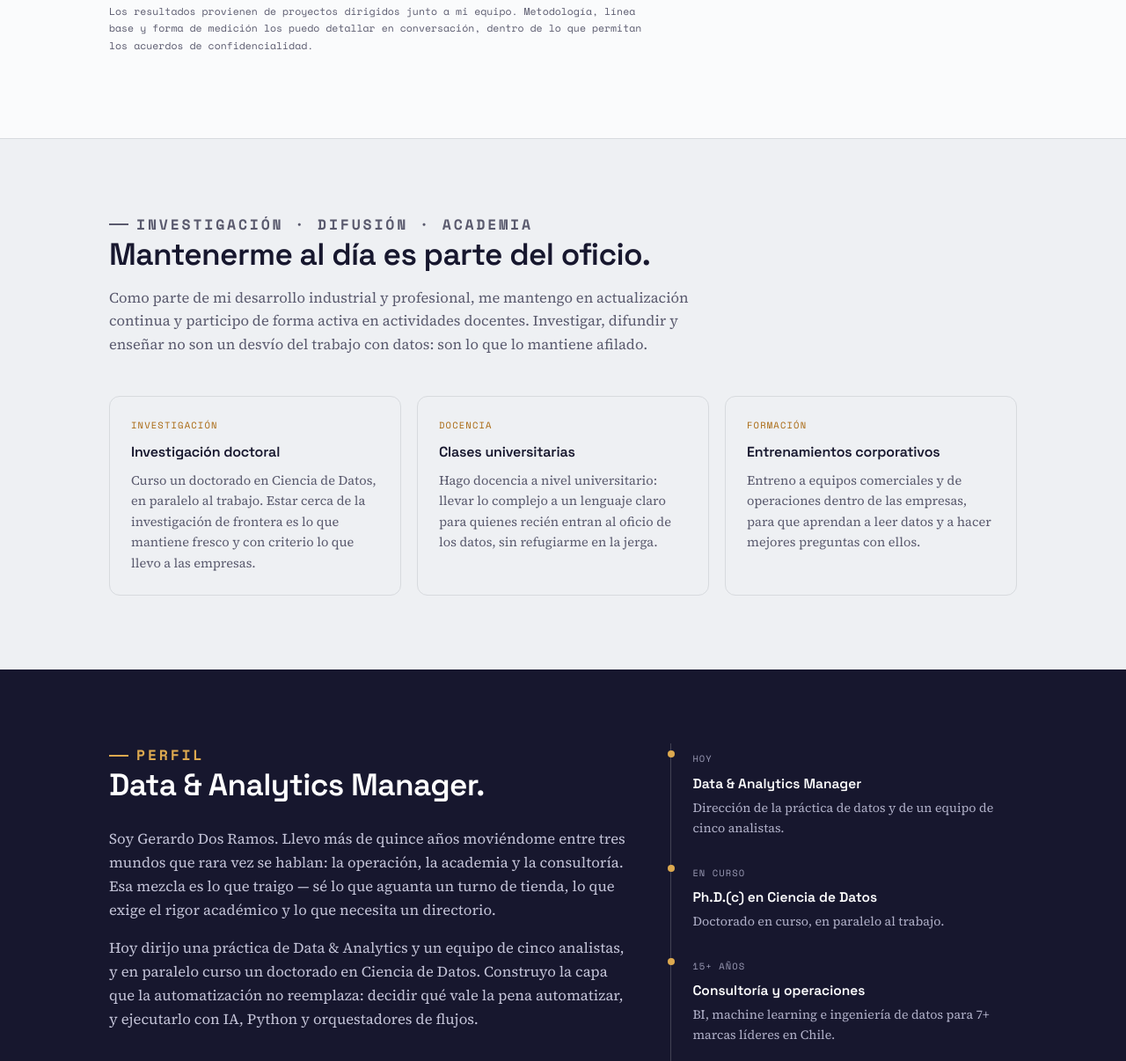
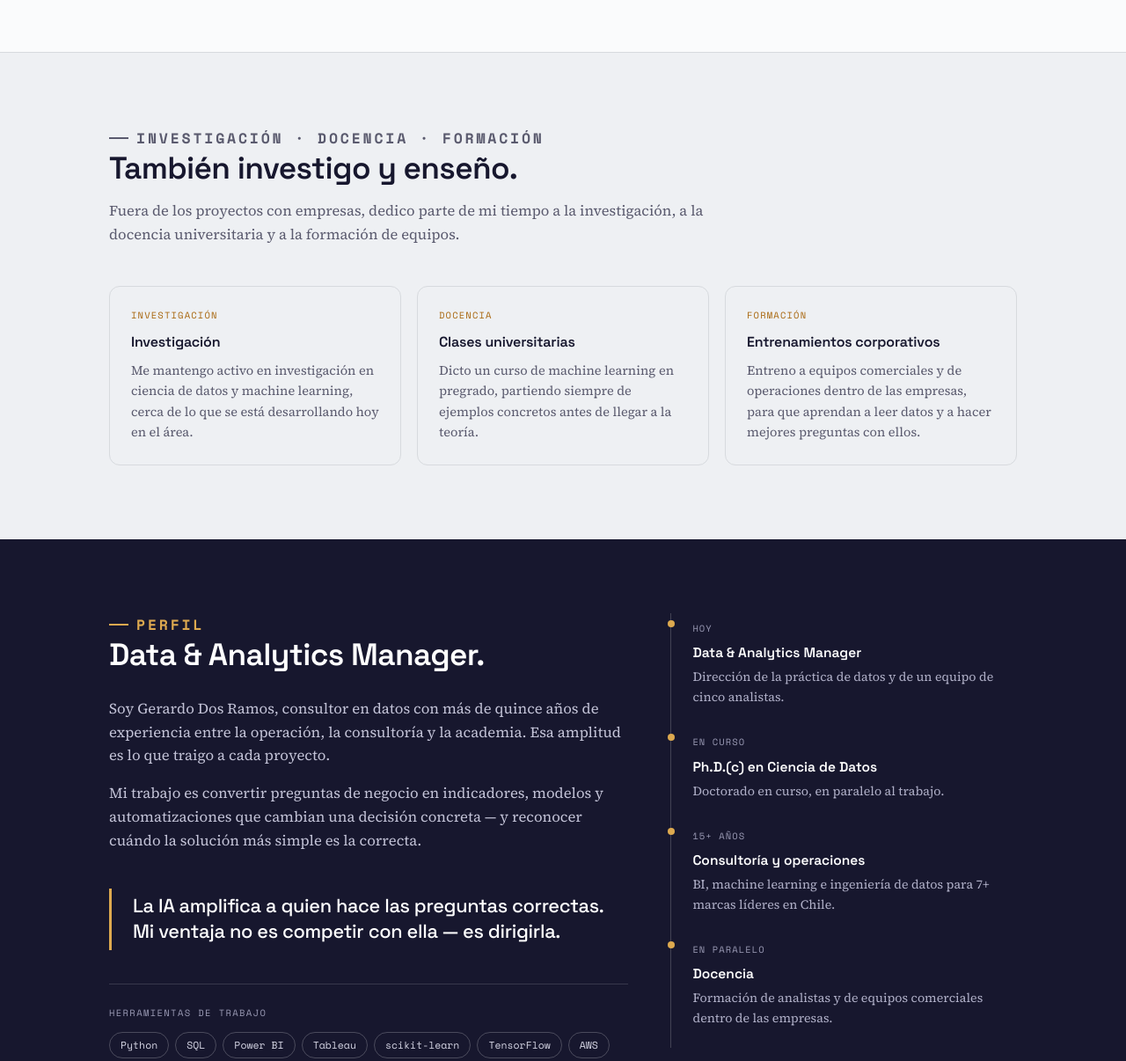
Before and after one commit to gdosramos/gdosramos.github.io-, a plain HTML site: page index.html in a window 1280 px wide. Shown: the part 3119-4325 px from the top of the page at 88% size. Drawn offline with nearby package versions, Linux system fonts and the light colour scheme.

Commit message:
Update index.html

```diff
--- a/index.html
+++ b/index.html
@@ -435,7 +435,6 @@
       </div>
     </div>
 
-    <p class="note rv d2">Los resultados provienen de proyectos dirigidos junto a mi equipo. Metodología, línea base y forma de medición los puedo detallar en conversación, dentro de lo que permitan los acuerdos de confidencialidad.</p>
   </div>
 </section>
 
@@ -443,20 +442,20 @@
 <section class="sec" id="academia">
   <div class="wrap">
     <div class="head rv">
-      <p class="eyebrow">Investigación · Difusión · Academia</p>
-      <h2>Mantenerme al día es parte del oficio.</h2>
-      <p>Como parte de mi desarrollo industrial y profesional, me mantengo en actualización continua y participo de forma activa en actividades docentes. Investigar, difundir y enseñar no son un desvío del trabajo con datos: son lo que lo mantiene afilado.</p>
+      <p class="eyebrow">Investigación · Docencia · Formación</p>
+      <h2>También investigo y enseño.</h2>
+      <p>Fuera de los proyectos con empresas, dedico parte de mi tiempo a la investigación, a la docencia universitaria y a la formación de equipos.</p>
     </div>
     <div class="cards3">
       <div class="card rv d1">
         <div class="k">Investigación</div>
-        <h3>Investigación doctoral</h3>
-        <p>Curso un doctorado en Ciencia de Datos, en paralelo al trabajo. Estar cerca de la investigación de frontera es lo que mantiene fresco y con criterio lo que llevo a las empresas.</p>
+        <h3>Investigación</h3>
+        <p>Me mantengo activo en investigación en ciencia de datos y machine learning, cerca de lo que se está desarrollando hoy en el área.</p>
       </div>
       <div class="card rv d2">
         <div class="k">Docencia</div>
         <h3>Clases universitarias</h3>
-        <p>Hago docencia a nivel universitario: llevar lo complejo a un lenguaje claro para quienes recién entran al oficio de los datos, sin refugiarme en la jerga.</p>
+        <p>Dicto un curso de machine learning en pregrado, partiendo siempre de ejemplos concretos antes de llegar a la teoría.</p>
       </div>
       <div class="card rv d3">
         <div class="k">Formación</div>
@@ -476,8 +475,8 @@
           <p class="eyebrow">Perfil</p>
           <h2>Data &amp; Analytics Manager.</h2>
         </div>
-        <p class="bio rv d1">Soy Gerardo Dos Ramos. Llevo más de quince años moviéndome entre tres mundos que rara vez se hablan: la operación, la academia y la consultoría. Esa mezcla es lo que traigo — sé lo que aguanta un turno de tienda, lo que exige el rigor académico y lo que necesita un directorio.</p>
-        <p class="bio rv d2">Hoy dirijo una práctica de Data &amp; Analytics y un equipo de cinco analistas, y en paralelo curso un doctorado en Ciencia de Datos. Construyo la capa que la automatización no reemplaza: decidir qué vale la pena automatizar, y ejecutarlo con IA, Python y orquestadores de flujos.</p>
+        <p class="bio rv d1">Soy Gerardo Dos Ramos, consultor en datos con más de quince años de experiencia entre la operación, la consultoría y la academia. Esa amplitud es lo que traigo a cada proyecto.</p>
+        <p class="bio rv d2">Mi trabajo es convertir preguntas de negocio en indicadores, modelos y automatizaciones que cambian una decisión concreta — y reconocer cuándo la solución más simple es la correcta.</p>
 
         <div class="quote rv d3">
           <p>La IA amplifica a quien hace las preguntas correctas. Mi ventaja no es competir con ella — es dirigirla.</p>
@@ -528,7 +527,7 @@
     <div class="head rv" style="margin-bottom:0">
       <span class="avail"><span class="dot" aria-hidden="true"></span>Abierto a conversar</span>
       <h2>Si algo de esto te sirve, escríbeme.</h2>
-      <p>Hoy estoy a cargo de una práctica de datos y ahí estoy bien. Pero si tienes un proyecto que valga la pena, una duda técnica o simplemente quieres conversar de datos, la puerta está abierta. Respondo yo.</p>
+      <p>Un proyecto, una duda o simplemente ganas de conversar sobre datos: escríbeme. Respondo yo.</p>
       <div class="contact-links rv d1">
         <a href="mailto:2ramosmanuel@gmail.com" class="btn btn-primary">2ramosmanuel@gmail.com</a>
         <a href="https://www.linkedin.com/in/gerardo2ramos/" class="btn btn-ghost" target="_blank" rel="noopener">LinkedIn</a>
```
